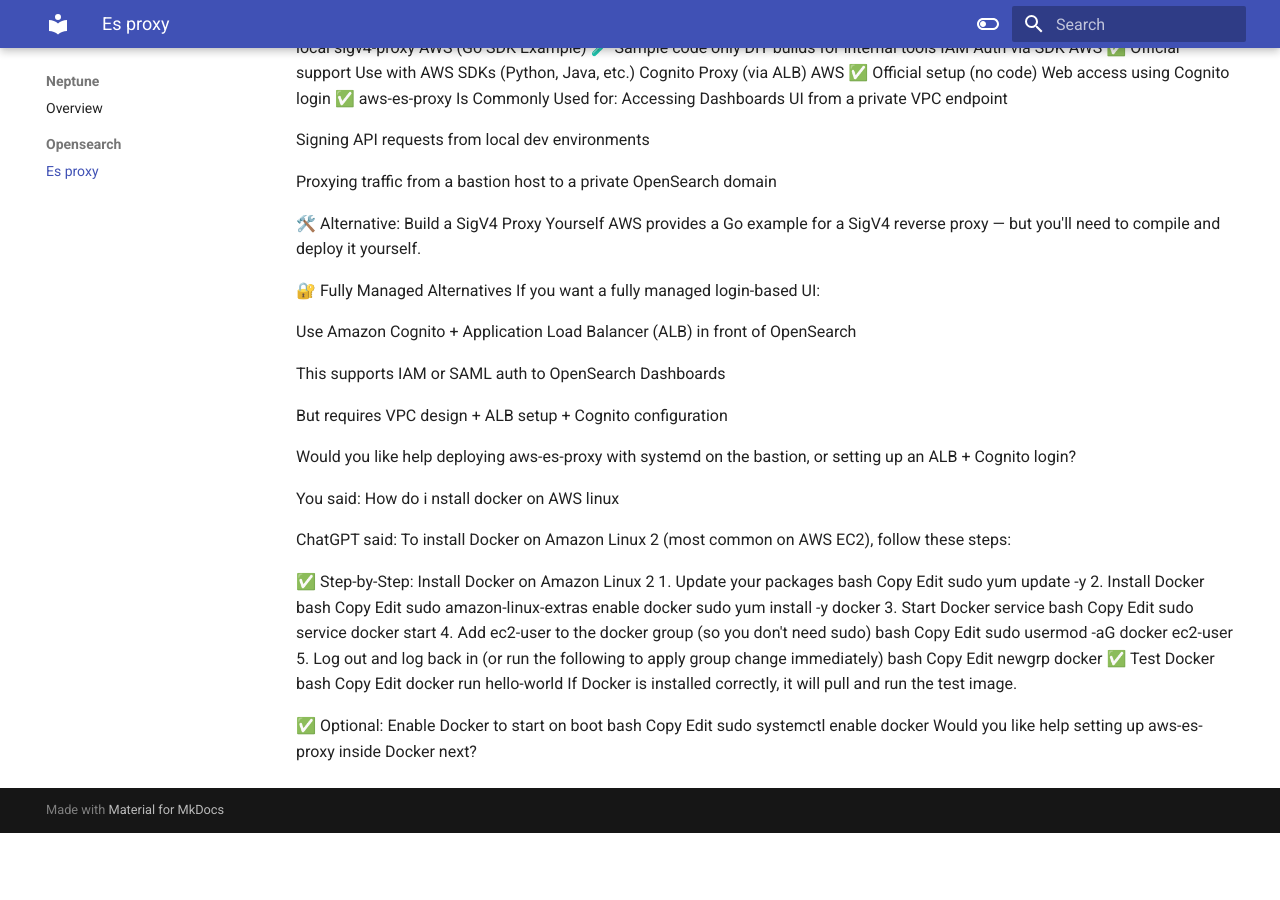
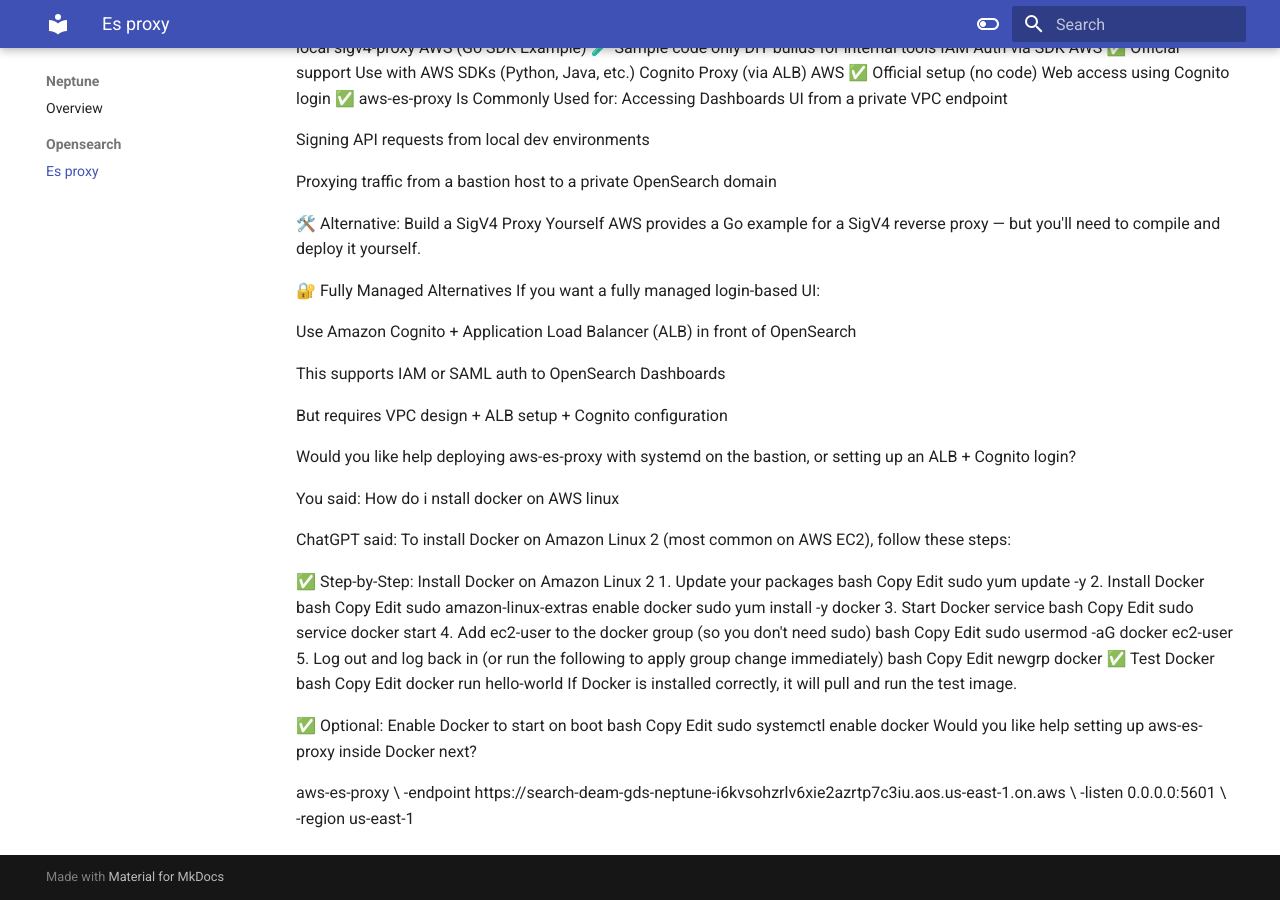
Before and after one commit to innvo/neptune-mocks, an MkDocs documentation site: the page built from docs/neptune/opensearch/es-proxy.md, in a window 1280 px wide and 900 px high, scrolled down 3258 px. Built offline with MkDocs 1.6.1 and Material for MkDocs 9.7.7, drawn with Linux system fonts in a browser that asks for light colours; before the commit the page ends 4091 px from its top, so only the background shows below that.

Commit message:
WIP - attempt to create OpensSearch Proxy

```diff
--- a/docs/neptune/opensearch/es-proxy.md
+++ b/docs/neptune/opensearch/es-proxy.md
@@ -344,3 +344,9 @@
 Edit
 sudo systemctl enable docker
 Would you like help setting up aws-es-proxy inside Docker next?
+
+
+aws-es-proxy \
+  -endpoint https://search-deam-gds-neptune-i6kvsohzrlv6xie2azrtp7c3iu.aos.us-east-1.on.aws \
+  -listen 0.0.0.0:5601 \
+  -region us-east-1
```
Also changed, not shown: README.md (+4 -0 lines).
